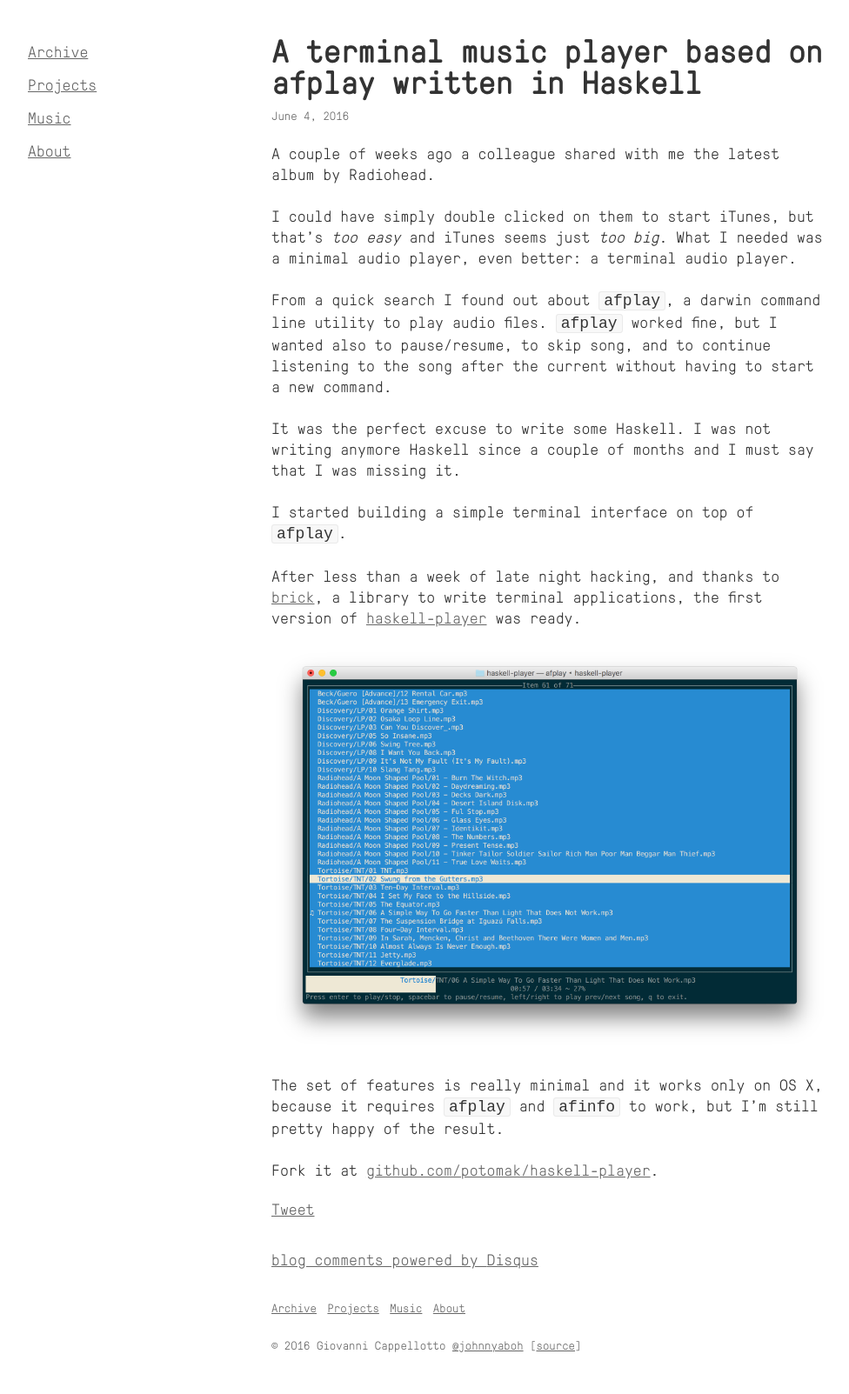
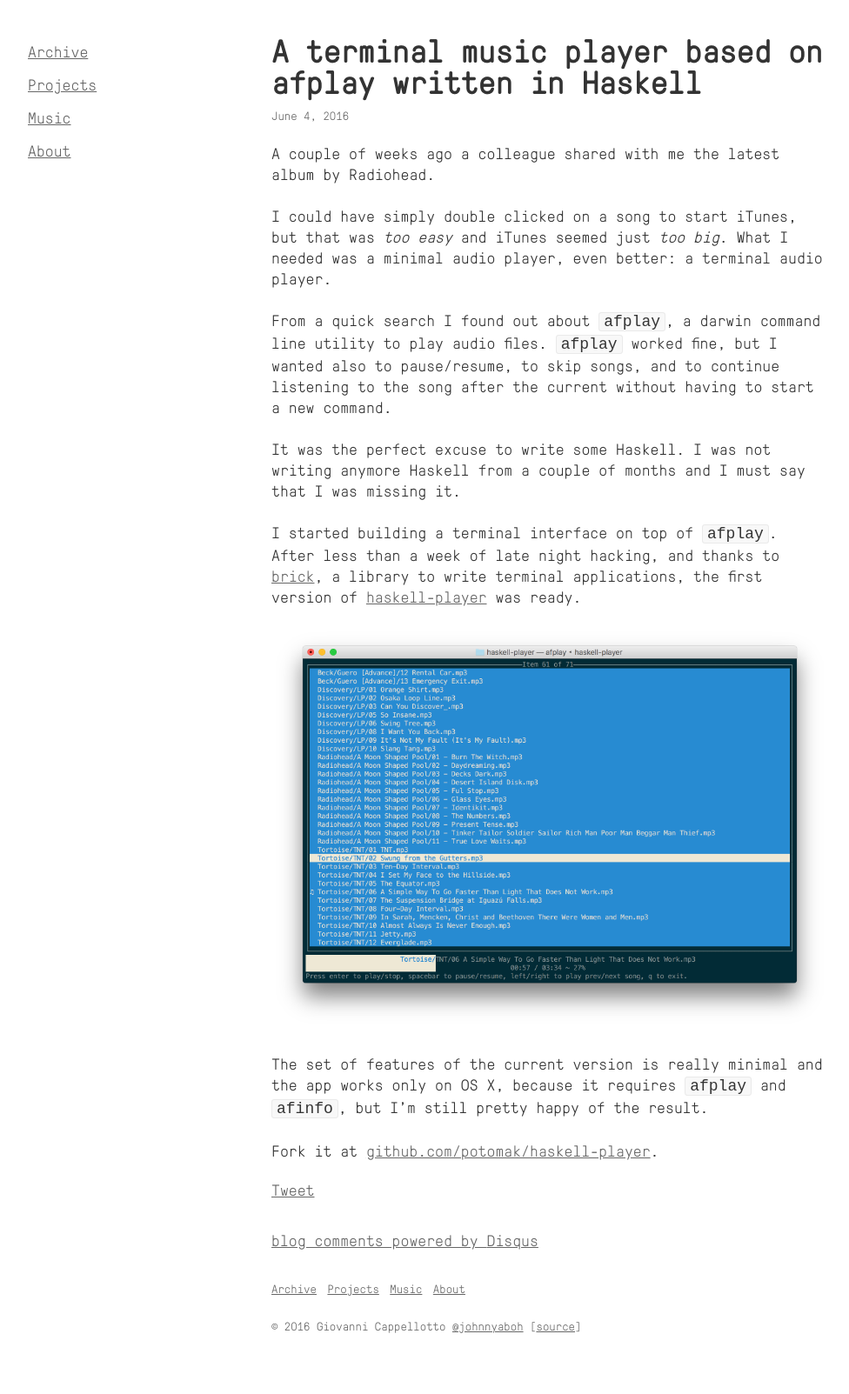
Before and after one commit to curlybracketshq/giovanni.curlybrackets.it, a Jekyll site: the page built from _posts/2016-06-04-a-terminal-music-player-based-on-afplay-written-in-haskell.markdown, in a window 1280 px wide. Shown: the whole page at 87% size, without its empty margins (8-984 px from the left). Built offline with Jekyll 4.4.1, drawn with Linux system fonts in a browser that asks for light colours; comment, search, counter and statistics services are not loaded; after the commit the page ends 1581 px from its top, so only the background shows below that.

Commit message:
Some updates to the latest post

```diff
--- a/_posts/2016-06-04-a-terminal-music-player-based-on-afplay-written-in-haskell.markdown
+++ b/_posts/2016-06-04-a-terminal-music-player-based-on-afplay-written-in-haskell.markdown
@@ -5,30 +5,29 @@ layout: post
 
 A couple of weeks ago a colleague shared with me the latest album by Radiohead.
 
-I could have simply double clicked on them to start iTunes, but that's *too
-easy* and iTunes seems just *too big*. What I needed was a minimal audio
+I could have simply double clicked on a song to start iTunes, but that was *too
+easy* and iTunes seemed just *too big*. What I needed was a minimal audio
 player, even better: a terminal audio player.
 
 From a quick search I found out about `afplay`, a darwin command line utility
 to play audio files. `afplay` worked fine, but I wanted also to pause/resume,
-to skip song, and to continue listening to the song after the current without
+to skip songs, and to continue listening to the song after the current without
 having to start a new command.
 
 It was the perfect excuse to write some Haskell. I was not writing anymore
-Haskell since a couple of months and I must say that I was missing it.
+Haskell from a couple of months and I must say that I was missing it.
 
-I started building a simple terminal interface on top of `afplay`.
-
-After less than a week of late night hacking, and thanks to
+I started building a terminal interface on top of `afplay`. After less than a
+week of late night hacking, and thanks to
 [brick](https://hackage.haskell.org/package/brick), a library to write terminal
 applications, the first version of
 [haskell-player](http://hackage.haskell.org/package/haskell-player) was ready.
 
 ![haskell-player 0.1.3.2](/assets/posts/haskell-player-0.1.3.2.png)
 
-The set of features is really minimal and it works only on OS X, because it
-requires `afplay` and `afinfo` to work, but I'm still pretty happy of the
-result.
+The set of features of the current version is really minimal and the app works
+only on OS X, because it requires `afplay` and `afinfo`, but I'm still pretty
+happy of the result.
 
 Fork it at
 [github.com/potomak/haskell-player](http://github.com/potomak/haskell-player).
```
